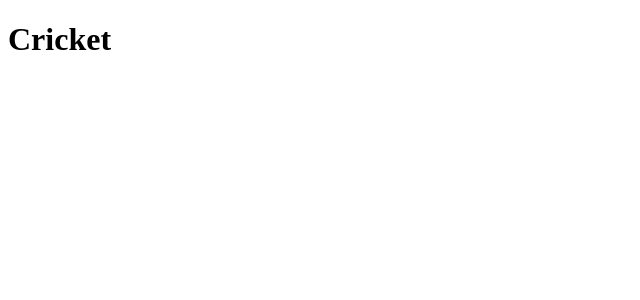
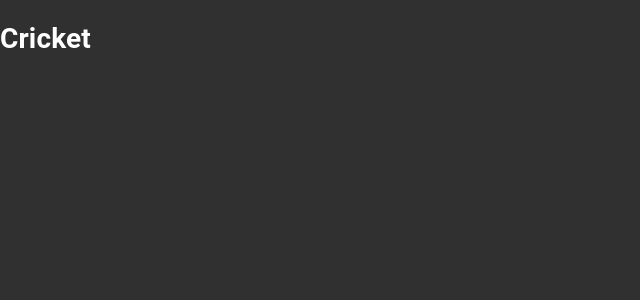
Before and after one commit to krazijames/cricket, a React (Create React App) app: page / in a window 1280 px wide. Shown: the top 300 px of the page, without its empty margins (0-640 px from the left). Built offline with nearby package versions, Linux system fonts and the light colour scheme.

Commit message:
Configure theme

```diff
--- a/src/App.js
+++ b/src/App.js
@@ -1,5 +1,14 @@
 import React from 'react';
+import { ThemeProvider } from '@material-ui/styles';
+import { CssBaseline } from '@material-ui/core';
+
+import theme from 'theme';
 
 export default function App() {
-  return <h1>Cricket</h1>;
+  return (
+    <ThemeProvider theme={theme}>
+      <CssBaseline />
+      <h1>Cricket</h1>
+    </ThemeProvider>
+  );
 }
--- /dev/null
+++ b/src/theme/index.js
@@ -0,0 +1,7 @@
+import { createMuiTheme } from '@material-ui/core';
+
+import palette from './palette';
+
+export default createMuiTheme({
+  palette,
+});
--- /dev/null
+++ b/src/theme/palette.js
@@ -0,0 +1,3 @@
+export default {
+  type: 'dark',
+};
```
